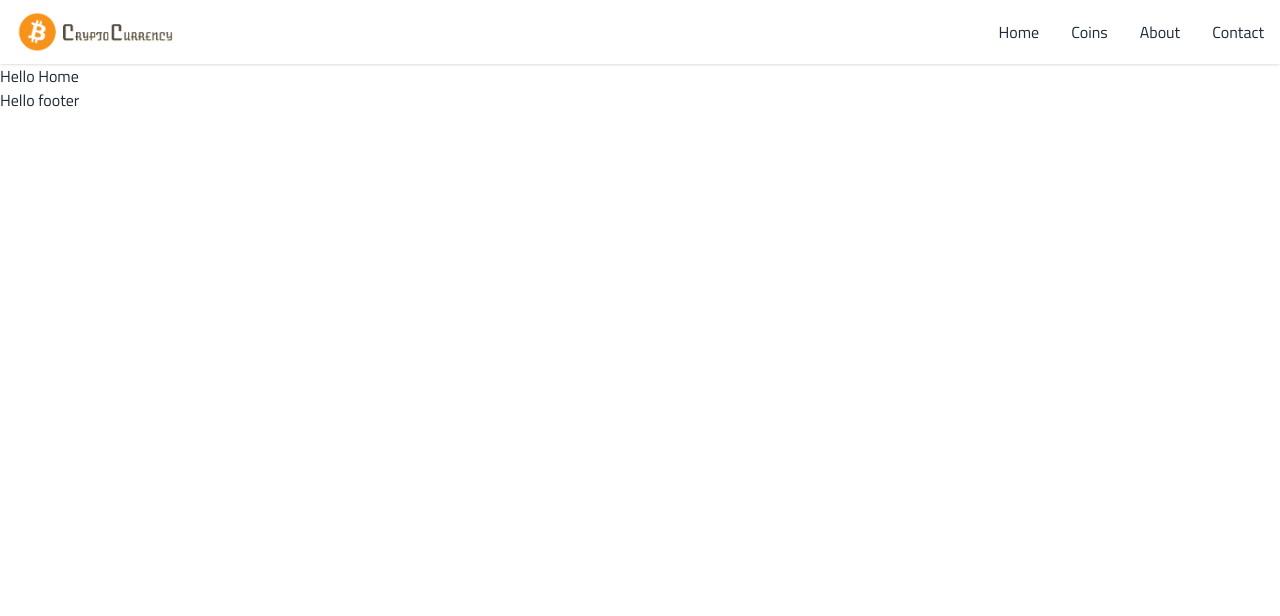
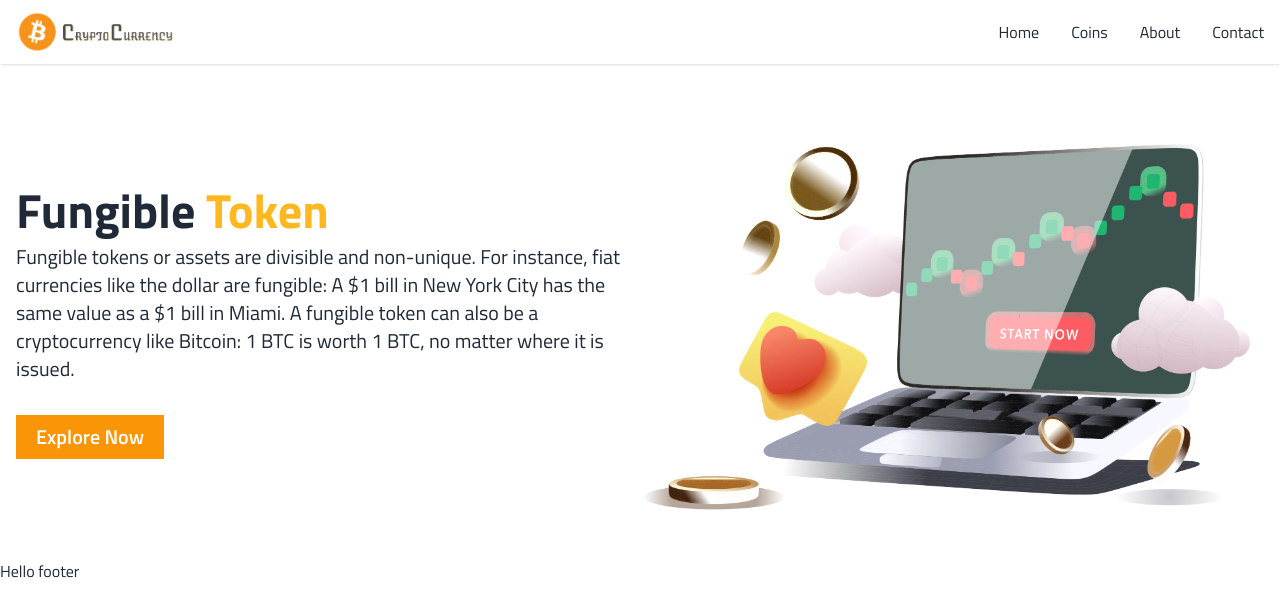
Before and after one commit to Tusar78/crypto-currencies, a React (Create React App) app: page / in a window 1280 px wide. Shown: the top 616 px of the page. Built offline with nearby package versions, Linux system fonts and the light colour scheme.

Commit message:
Coins section header is ready

```diff
--- a/src/Components/Coins/Coins.js
+++ b/src/Components/Coins/Coins.js
@@ -1,10 +1,21 @@
-import React from 'react';
+import React from "react";
 
 const Coins = () => {
   return (
-    <div>
-      <h2>Hello Coins</h2>
-    </div>
+    <section className="section crypto-section">
+      <div className="crypto-currencies">
+        <div className="crypto__info">
+          <h2 className="crypto__title">Cryptocurrencies</h2>
+          <p className="crypto__text">
+            A cryptocurrency is a digital or virtual currency that is secured by
+            cryptography.
+          </p>
+        </div>
+        <div className="crypto__container">
+
+        </div>
+      </div>
+    </section>
   );
 };
 
--- a/src/Components/Header/Header.js
+++ b/src/Components/Header/Header.js
@@ -1,5 +1,6 @@
 import React, { useState } from "react";
 import { MdMenu, MdClose } from "react-icons/md";
+import { Link } from "react-router-dom";
 import ActiveLink from "../ActiveLink/ActiveLink";
 
 const Header = () => {
@@ -8,7 +9,9 @@ const Header = () => {
     <header className="header">
       <div className="navbar">
         <nav className="nav">
-          <img src="logo.png" alt="Website Logo" className="nav__logo" />
+          <Link to="/">
+            <img src="logo.png" alt="Website Logo" className="nav__logo" />
+          </Link>
 
           <div className={toggle ? "nav__menu" : "nav__menu right-0"}>
             <ul className="nav__list">
--- a/src/Components/Home/Home.js
+++ b/src/Components/Home/Home.js
@@ -1,10 +1,25 @@
 import React from 'react';
+import { useNavigate } from 'react-router-dom';
 
 const Home = () => {
+  const navigate = useNavigate();
+  const handleNavigate = () => {
+    const path = `/coins`
+    navigate(path)
+  }
   return (
-    <div>
-      <h2>Hello Home</h2>
-    </div>
+    <section className='section home'>
+      <div className="hero-section">
+        <div className="hero__info">
+          <h2 className='hero__title'>Fungible <span className='hero__title--yellow'>Token</span> </h2>
+          <p className="hero__text">Fungible tokens or assets are divisible and non-unique. For instance, fiat currencies like the dollar are fungible: A $1 bill in New York City has the same value as a $1 bill in Miami. A fungible token can also be a cryptocurrency like Bitcoin: 1 BTC is worth 1 BTC, no matter where it is issued.</p>
+          <button className='hero__btn' onClick={handleNavigate}>Explore Now</button>
+        </div>
+        <div className="hero__image">
+          <img src="fungibletoken.png" alt="HeroImage" className="hero__img" />
+        </div>
+      </div>
+    </section>
   );
 };
 
--- a/src/index.css
+++ b/src/index.css
@@ -2,7 +2,10 @@
 @tailwind components;
 @tailwind utilities;
 
+
+
 @layer components {
+  /* Responsive navigation */
   .navbar {
     @apply w-full shadow relative sm:static;
   }
@@ -34,6 +37,61 @@
   .nav__toggle-icon {
     @apply text-2xl text-gray-600 cursor-pointer;
   }
+
+  /* Hero section */
+  .home {
+    @apply p-4;
+  }
+
+  .hero-section {
+    @apply flex flex-col md:flex-row md:items-center max-w-screen-xl mx-auto;
+  }
+
+  .hero__info {
+    @apply order-2 mt-6 md:order-1 md:basis-1/2;
+  }
+
+  .hero__title {
+    @apply text-3xl font-semibold lg:text-5xl lg:font-bold;
+  }
+
+  .hero__title--yellow {
+    @apply text-[#ffb820];
+  }
+
+  .hero__text {
+    @apply mt-1 text-base font-normal lg:text-xl lg:mt-2;
+  }
+
+  .hero__btn {
+    @apply mt-6 cursor-pointer px-5 py-2 bg-[#f99507] hover:bg-[#dd6e02] text-white text-base font-semibold lg:text-xl lg:mt-8;
+  }
+
+  .hero__image {
+    @apply order-1 md:order-2 md:basis-1/2;
+  }
+
+  /* Coins Section */
+  .crypto-section {
+    @apply w-full p-4;
+  }
+
+  .crypto-currencies {
+    @apply max-w-screen-xl mx-auto
+  }
+
+  .crypto__info {
+    @apply md:text-center
+  }
+
+  .crypto__title {
+    @apply text-3xl font-semibold lg:text-4xl lg:font-bold;
+  }
+
+  .crypto__text {
+    @apply mt-1 text-base font-normal lg:text-xl lg:mt-2 text-[#ffb820];
+  }
+
 }
 
 @layer utilities {
```
Also changed, not shown: public/fungibletoken.png (added).
